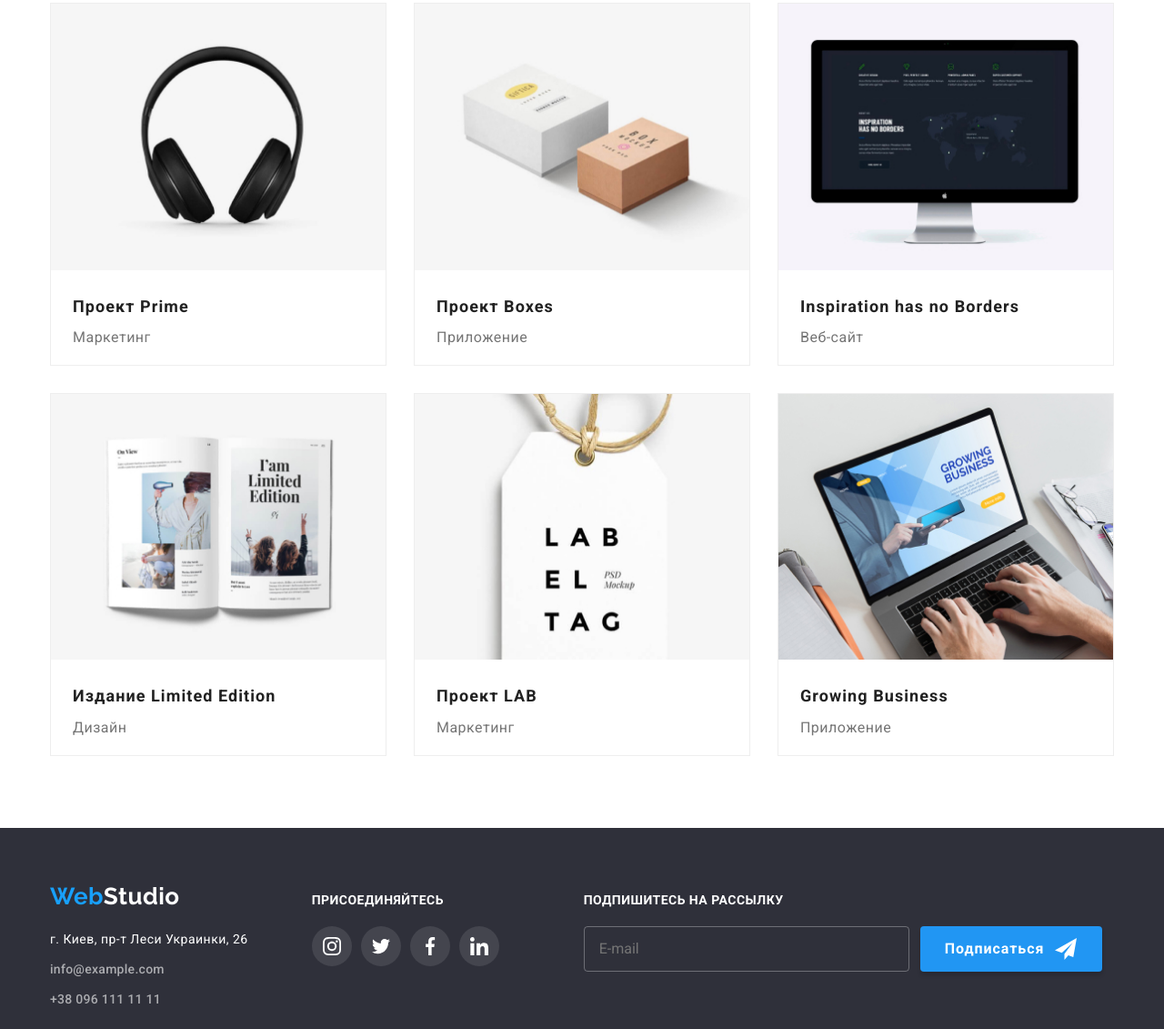
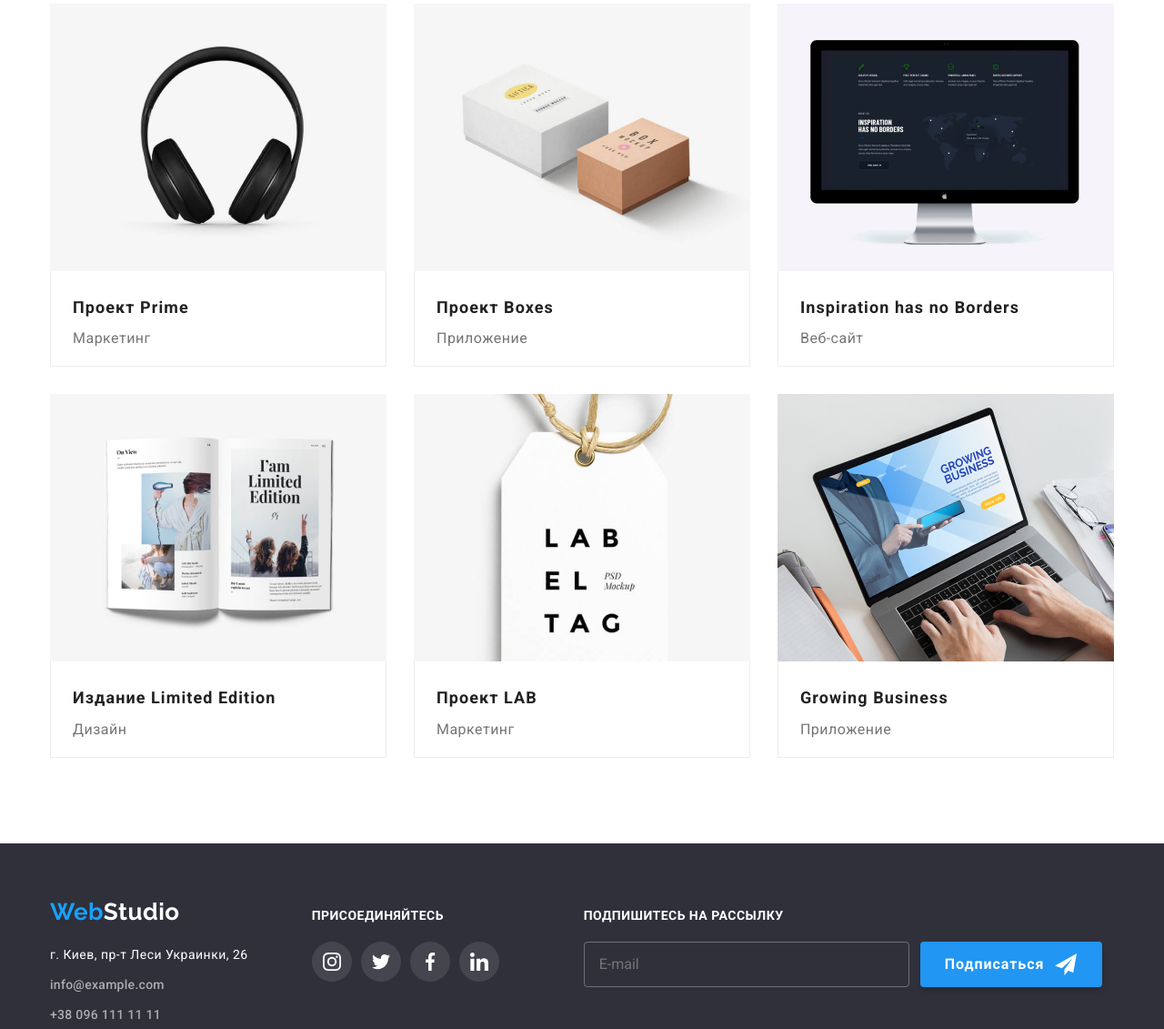
Before and after one commit to 45514118/goit-markup-hw-08, a plain HTML site: page portfolio.html in a window 1280 px wide. Shown: the part 704-1835 px from the top of the page at 91% size. Drawn offline with nearby package versions, Linux system fonts and the light colour scheme; files that its build step writes are made by us from their sources.

Commit message:
правки

```diff
--- a/sass/components/_footer.scss
+++ b/sass/components/_footer.scss
@@ -90,7 +90,7 @@
 }
 .footer-form__input {
   display: block;
-  min-width: 358px;
+  width: 100%;
   height: 50px;
   color: $secondary-white-color;
   background-color: transparent;
@@ -100,7 +100,7 @@
   padding-left: 16px;
   margin-bottom: 20px;
   @media screen and (min-width: $desktop) {
-    max-width: 358px;
+    width: 358px;
     margin-bottom: 0;
     margin-right: 12px;
   }
--- a/sass/components/_portfolio.scss
+++ b/sass/components/_portfolio.scss
@@ -11,12 +11,6 @@
   margin-bottom: 30px;
   width: 100%;
   transition: box-shadow 250ms cubic-bezier(0.4, 0, 0.2, 1);
-  &:nth-child(3n + 3) {
-    margin-right: 0;
-  }
-  &:nth-child(n + 7) {
-    margin-bottom: 0;
-  }
   @media screen and (min-width: $tablet) and (max-width: 1199px) {
     flex-basis: calc((100% - 4 * 15px) / 2);
     margin: 15px;
@@ -78,7 +72,6 @@
   flex-direction: column;
   width: 100%;
   height: 100%;
-  border: 1px solid $secondary-border-color;
   &:hover,
   &:focus {
     display: block;
@@ -98,6 +91,11 @@
   padding: 20px 24px;
   flex-grow: 1;
 }
+.portfolio-card__footer {
+  border-bottom: 1px solid $secondary-border-color;
+  border-left: 1px solid $secondary-border-color;
+  border-right: 1px solid $secondary-border-color;
+}
 .portfolio-card__title {
   font-weight: 700;
   font-size: 18px;
```
